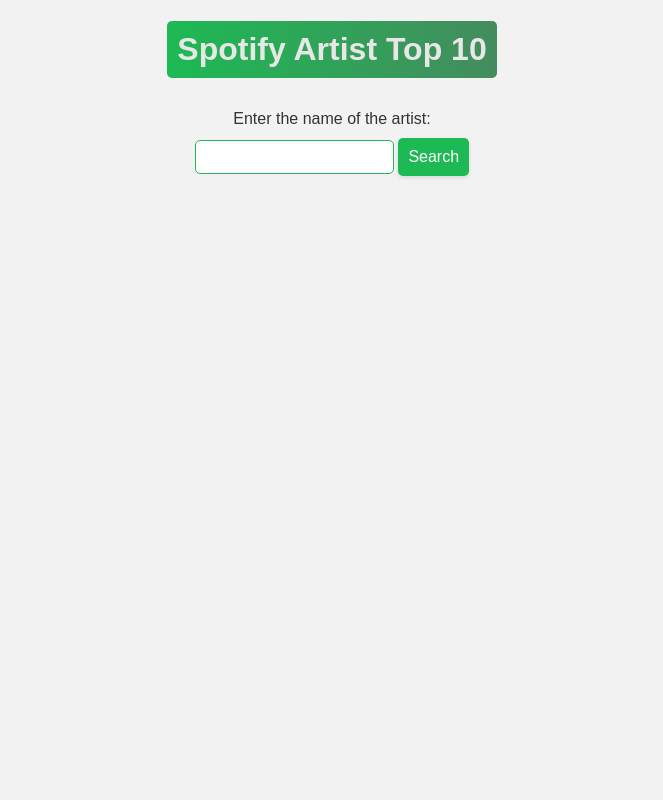
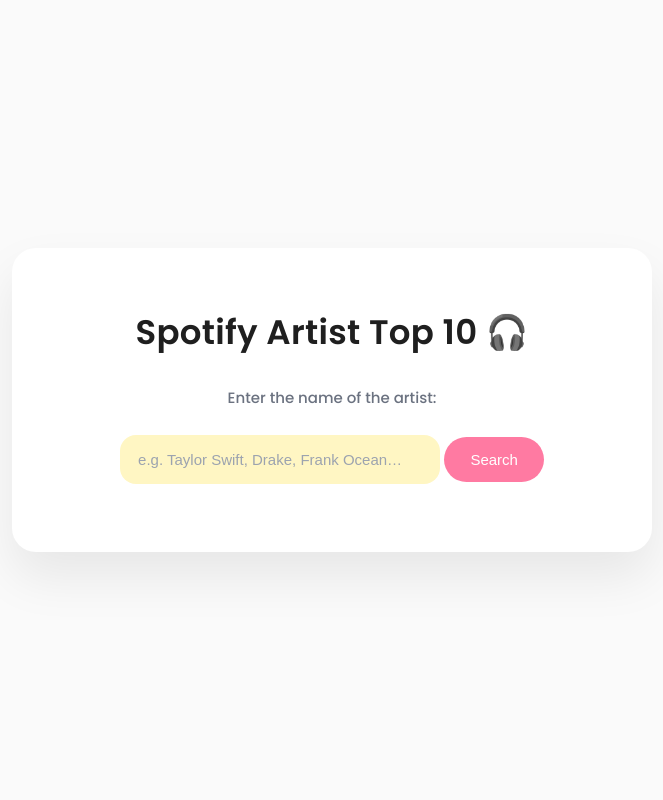
Before and after one commit to aditihegde15/top_songs, a Flask app: page / in a window 1280 px wide. Shown: the whole page, without its empty margins (308-971 px from the left). Run offline with Flask 3, Linux system fonts and the light colour scheme.

Commit message:
Updating the overall style and structure of application

```diff
--- a/app.py
+++ b/app.py
@@ -1,9 +1,11 @@
 from flask import Flask, render_template, request, jsonify
+from dotenv import load_dotenv
 import os
 import base64
 import json
 from requests import post, get
 
+load_dotenv()
 client_id = os.environ.get("CLIENT_ID")
 client_secret = os.environ.get("CLIENT_SECRET")
 
@@ -67,4 +69,4 @@
     return json_result
 
 if __name__ == "__main__":
-    app.run(debug=False)
+    app.run(debug=True)
--- a/static/script.js
+++ b/static/script.js
@@ -1,3 +1,5 @@
+
+console.log("Search clicked");
 
 function search() {
     var artist = document.getElementById("artist").value;
@@ -19,7 +21,7 @@
 
 function displayResults(songs) {
     var resultsDiv = document.getElementById("results");
-    resultsDiv.innerHTML = "<h2>Top Tracks:</h2>";
+    resultsDiv.innerHTML = "<h2>Top tracks you’ll probably recognize 👀</h2>";
     var s = "<table>";
     for (var i = 0; i < songs.length; i++) {
        s+= "<tr><td>" + (i + 1) + "</td><td>" + songs[i].name + "</td></tr>";
--- a/static/style.css
+++ b/static/style.css
@@ -1,103 +1,201 @@
+:root {
+    --bg-base: #FAFAFA;
+    --text-primary: #1F1F1F;
+    --text-secondary: #6B7280;
+    --pink-main: #FF7AA2;
+    --pink-soft: #FFD6E1;
+    --pink-hover: #FF5C8A;
+    --charcoal: #2F2F2F;
+    --lavender-accent: #C4B5FD;
+    --card-bg: #FFFFFF;
+    --row-bg: #FFF1F5;
+    --input-yellow: #fff6c3;
+    --input-yellow-focus: hsl(48, 100%, 81%);
+}
+
+
+* {
+    box-sizing: border-box;
+}
+
 body {
-    font-family: Arial, Helvetica, sans-serif;
-    background-color: #f2f2f2;
     margin: 0;
-    padding: 0;
+    min-height: 100vh;
+    font-family: 'Poppins', sans-serif;
+    background: var(--bg-base);
+    color: var(--text-primary);
+    display: flex;
+    align-items: center;
+    justify-content: center;
+}
+
+.container {
+    width: 100%;
+    max-width: 640px;
+    background: #ffffff;
+    padding: 36px;
+    border-radius: 24px;
+    box-shadow: 0 25px 50px rgba(0, 0, 0, 0.08);
     text-align: center;
+    animation: fadeUp 0.5s ease-out;
 }
 
 h1 {
-    color: #e7e7e7;
-    /* Green color for the header text */
-    background: linear-gradient(90deg, #1db954, #448c5e);
-    /* Add a gradient background for the header */
-    display: inline-block;
-    padding: 10px;
-    border-radius: 5px;
+    font-family: 'Poppins', sans-serif;
+    font-size: 34px;
+    font-weight: 600;
+    color: var(--strawberry-dark);
+    margin-bottom: 28px;
+    letter-spacing: 0.3px;
 }
 
 label {
     display: block;
-    margin: 10px 0;
-    font-size: 16px;
-    color: #333;
+    margin-bottom: 10px;
+    font-size: 15px;
+    color: var(--matcha-dark);
+    font-weight: 500;
 }
 
 input {
-    padding: 8px;
-    font-size: 14px;
-    border: 1px solid #1db954;
-    /* Add a green border around input fields */
-    border-radius: 5px;
+    width: 100%;
+    max-width: 320px;
+    padding: 14px 16px;
+    font-size: 15px;
+    border-radius: 16px;
+    border: 2px solid transparent;
+    background: var(--input-yellow);
+    color: var(--text-primary);
+    transition: all 0.2s ease;
+}
+
+input::placeholder {
+    color: #9CA3AF;
+    font-weight: 400;
 }
 
 input:focus {
     outline: none;
-    box-shadow: 0 0 5px rgba(29, 185, 84, 0.5);
-    /* Add a subtle green box shadow on input focus */
+    background: var(--input-yellow-focus);
+    border-color: var(--pink-main);
+    box-shadow: 0 0 0 5px rgba(255, 122, 162, 0.25);
+    transform: scale(1.02);
+}
+
+h2 {
+    font-weight: 500;
+    color: var(--charcoal);
 }
 
 button {
-    padding: 10px;
-    font-size: 16px;
-    background-color: #1db954;
-    color: #fff;
+    margin-top: 18px;
+    padding: 14px 26px;
+    font-size: 15px;
+    font-weight: 500;
+    border-radius: 999px;
+    background: var(--pink-main);
+    color: white;
     border: none;
     cursor: pointer;
-    border-radius: 5px;
-    /* Add border-radius for rounding the corners */
-    box-shadow: 0 2px 4px rgba(0, 0, 0, 0.1);
-    /* Add box-shadow for the shadow effect */
+    transition: all 0.2s ease;
+}
+
+button:hover {
+    background: var(--pink-hover);
+    transform: translateY(-2px);
 }
 
 button:active {
-    background-color: #125430;
-    /* Darker green on button click */
+    transform: translateY(0);
 }
 
-button:hover {
-    background-color: #167c3c;
+
+#results {
+    margin-top: 32px;
 }
 
-#results {
-    margin-top: 20px;
+.preview-btn {
+    margin-left: 8px;
+    padding: 4px 8px;
+    border-radius: 999px;
+    cursor: pointer;
 }
 
-p {
-    font-size: 14px;
-    margin: 5px 0;
+.no-preview {
+    margin-left: 8px;
+    opacity: 0.4;
+    font-size: 12px;
 }
 
+
 table {
-    margin-left: auto;
-    margin-right: auto;
-    border-collapse: collapse;
+    width: 100%;
+    margin-top: 20px;
+    border-collapse: separate;
+    border-spacing: 0 10px;
 }
 
-td {
-    text-align: left;
-    padding: 8px 8px 8px 8px;
+tr {
+    transition: transform 0.15s ease;
+    background: var(--row-bg);
 }
 
-table td,
-table th {
-    border: 2px solid #1db954;
+tr:hover {
+    transform: scale(1.01);
+    background: #f6d3da;
 }
 
-table tr:first-child th {
-    border-top: 0;
+th, td {
+    padding: 14px;
+    font-size: 14px;
+    color: var(--matcha-dark);
 }
 
-table tr:last-child td {
-    border-bottom: 0;
+th {
+    font-weight: 600;
+    color: var(--strawberry-dark);
 }
 
-table tr td:first-child,
-table tr th:first-child {
-    border-left: 0;
+tr td:first-child,
+tr th:first-child {
+    border-radius: 16px 0 0 16px;
+}
+td:first-child {
+    opacity: 0.5;
+    font-weight: 500;
 }
 
-table tr td:last-child,
-table tr th:last-child {
-    border-right: 0;
+tr td:last-child,
+tr th:last-child {
+    border-radius: 0 16px 16px 0;
 }
+label,
+.no-preview {
+    color: var(--text-secondary);
+}
+
+@keyframes fadeUp {
+    from {
+        opacity: 0;
+        transform: translateY(12px);
+    }
+    to {
+        opacity: 1;
+        transform: translateY(0);
+    }
+}
+
+@keyframes popIn {
+    from {
+        opacity: 0;
+        transform: translateY(6px);
+    }
+    to {
+        opacity: 1;
+        transform: translateY(0);
+    }
+}
+
+.container {
+    animation: popIn 0.4s ease;
+}
--- a/template/index.html
+++ b/template/index.html
@@ -1,5 +1,3 @@
-<!-- index.html -->
-
 <!DOCTYPE html>
 <html lang="en">
 <head>
@@ -7,16 +5,27 @@
     <meta http-equiv="X-UA-Compatible" content="IE=edge">
     <meta name="viewport" content="width=device-width, initial-scale=1.0">
     <title>Spotify Artist Search</title>
+
+    <link href="https://fonts.googleapis.com/css2?family=Poppins:wght@400;500;600&display=swap" rel="stylesheet">
+
     <link rel="stylesheet" href="{{ url_for('static', filename='style.css') }}">
 </head>
+
 <body>
-    <h1>Spotify Artist Top 10</h1>
+    <div class="container">
+        <h1>Spotify Artist Top 10 🎧</h1>
+
         <label for="artist">Enter the name of the artist:</label>
-    <input type="text" id="artist" name="artist" required>
+        <input type="text" id="artist" name="artist" placeholder="e.g. Taylor Swift, Drake, Frank Ocean…"
+  required>
         <button onclick="search()">Search</button>
+
+
 <div id="results"></div>
+
+        <div id="results"></div>
+    </div>
+
     <script src="{{ url_for('static', filename='script.js') }}"></script>
-
 </body>
-
 </html>
```
Lines whose indentation alone changed are shown as unchanged.
